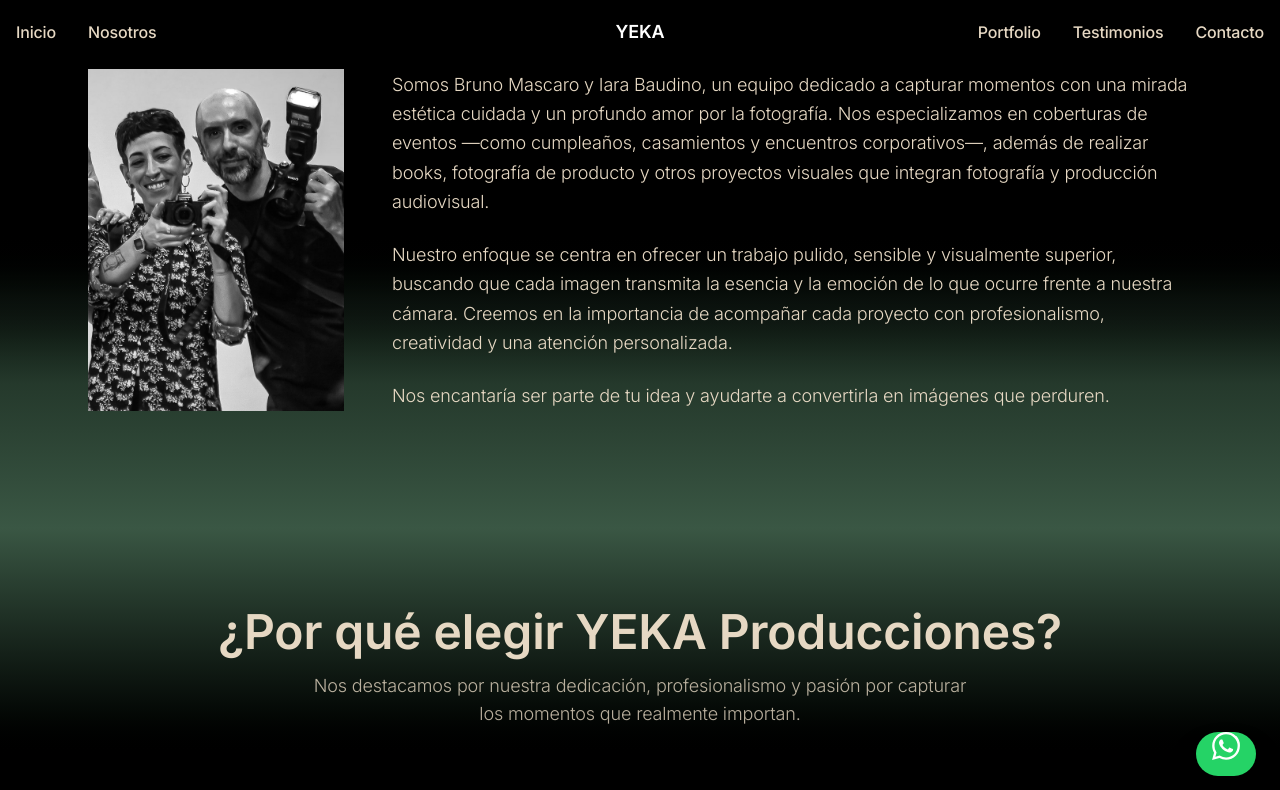
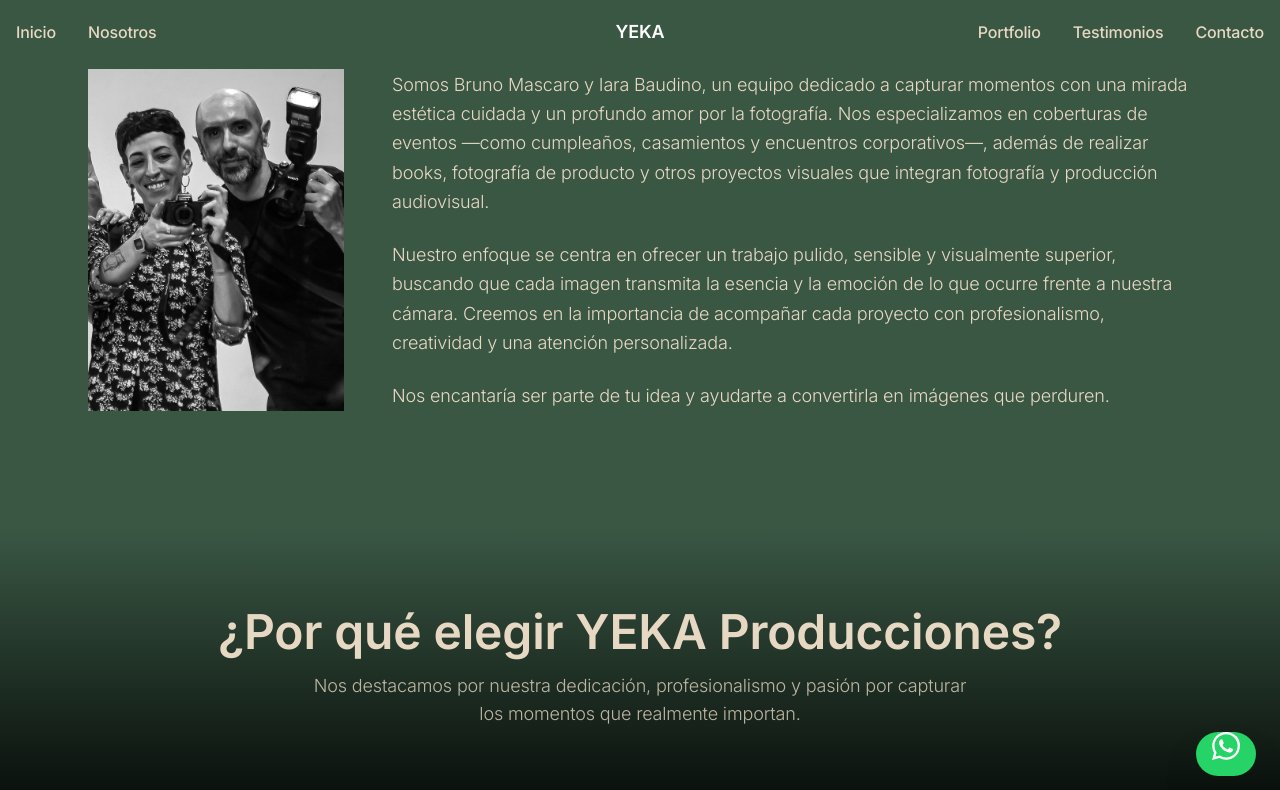
Before and after one commit to IarBaudino/portfolio-fotografia, a Next.js app: page /sobre-nosotros in a window 1280 px wide. Shown: the top 790 px of the page. Built offline with nearby package versions, Linux system fonts and the light colour scheme.

Commit message:
falta el dash y estamooo

```diff
--- a/src/components/UI/Navigation.tsx
+++ b/src/components/UI/Navigation.tsx
@@ -57,7 +57,9 @@
 
   return (
     <nav className={`fixed top-0 left-0 right-0 z-50 transition-all duration-300 ${
-      isScrolled
+      isMenuOpen
+        ? "bg-black/90 backdrop-blur-sm border-b border-[#5d866c]/30 md:bg-black/60"
+        : isScrolled
         ? "bg-black/60 backdrop-blur-sm border-b border-[#5d866c]/30"
         : "bg-transparent border-b border-transparent"
     }`}>
--- a/src/components/sections/AboutUsSection.tsx
+++ b/src/components/sections/AboutUsSection.tsx
@@ -11,7 +11,7 @@
   }, []);
 
   return (
-    <section className="relative py-4 md:py-12 mt-0 overflow-hidden -mt-14 md:-mt-16 pt-[56px] md:pt-[64px]">
+    <section className="relative py-4 md:py-12 mt-0 -mt-14 md:-mt-16 pt-[56px] md:pt-[64px]">
       {/* Fades superiores solo en la página principal (con hero) */}
       {isMainPage && (
         <>
@@ -23,29 +23,25 @@
         </>
       )}
 
-      {/* Background y fade superior cuando NO está en la página principal */}
+      {/* Background cuando NO está en la página principal - mismo estilo que la landing */}
       {!isMainPage && (
         <>
-          {/* Fondo negro desde el inicio del viewport (después del navbar) */}
-          <div className="absolute top-14 md:top-16 left-0 right-0 h-24 md:h-96 bg-black z-0"></div>
-          {/* Fade de negro (arriba) a verde (abajo) */}
-          <div className="absolute top-14 md:top-16 inset-x-0 h-24 md:h-96 bg-gradient-to-b from-black via-black/80 via-60% via-[#3a5744]/40 via-40% to-[#3a5744] z-0"></div>
-          {/* Background verde para el resto de la sección */}
-          <div className="absolute top-[152px] md:top-[448px] left-0 right-0 bottom-0 bg-[#3a5744] z-0"></div>
+          {/* Fade gradient desde arriba (fondo negro) - igual que la landing, empieza desde el viewport */}
+          <div className="absolute top-14 md:top-16 left-0 w-full h-24 md:h-96 bg-gradient-to-b from-black via-black/90 via-30% via-[#3a5744]/40 via-50% via-[#3a5744]/70 via-70% to-[#3a5744] z-0"></div>
+          {/* Fondo verde sólido para toda la sección - igual que la landing, empieza desde el comienzo de la página */}
+          <div className="absolute top-14 md:top-16 left-0 right-0 bottom-0 bg-[#3a5744] z-0 pt-24 md:pt-96"></div>
         </>
       )}
 
-      {/* Fade inferior hacia WhyChooseUsSection - diferente según la página */}
-      {isMainPage ? (
+      {/* Fade inferior hacia WhyChooseUsSection - solo en la página principal */}
+      {isMainPage && (
         <div className="absolute bottom-0 inset-x-0 h-24 md:h-96 bg-gradient-to-t from-black via-black/80 via-60% via-black/40 via-40% to-transparent z-0 pointer-events-none"></div>
-      ) : (
-        <div className="absolute bottom-0 inset-x-0 h-24 md:h-96 bg-gradient-to-t from-[#3a5744] via-[#3a5744]/80 via-60% via-black/40 via-40% to-black z-10 pointer-events-none"></div>
       )}
 
-      <div className="max-w-6xl mx-auto px-2 md:px-6 relative z-30 py-4 md:py-12">
-        <div className="relative flex flex-row items-center justify-center gap-2 md:gap-12">
+      <div className="max-w-6xl mx-auto px-2 md:px-6 relative z-20 py-4 md:py-12">
+        <div className="relative flex flex-row items-center justify-center gap-2 md:gap-12 z-30">
           {/* Imagen - visible en mobile también */}
-          <div className="w-auto z-10 flex-shrink-0 flex justify-center md:block">
+          <div className="w-auto flex-shrink-0 flex justify-center md:block relative z-30">
             <div className="relative w-32 md:w-64 h-auto aspect-[3/4] md:h-96">
               <Image
                 src="/about.jpg"
@@ -59,7 +55,7 @@
           </div>
 
           {/* Texto - centrado verticalmente */}
-          <div className="relative z-20 w-auto md:w-auto md:flex-1 space-y-1 md:space-y-6 flex flex-col justify-center">
+          <div className="relative w-auto md:w-auto md:flex-1 space-y-1 md:space-y-6 flex flex-col justify-center z-30">
             <h2 className="text-3xl md:text-5xl font-bold text-[#e6d8c3] mb-6 md:mb-12 hidden"></h2>
             <div className="space-y-1 md:space-y-6">
               <p className="text-[10px] md:text-lg text-[#e6d8c3] leading-tight md:leading-relaxed">
--- a/src/components/sections/WhyChooseUsSection.tsx
+++ b/src/components/sections/WhyChooseUsSection.tsx
@@ -39,7 +39,7 @@
   return (
     <section className="relative py-12 md:py-20 bg-black overflow-hidden">
       {/* Fade superior desde AboutUsSection (verde #3a5744) */}
-      <div className="absolute top-0 inset-x-0 h-24 md:h-96 bg-gradient-to-b from-[#3a5744] via-[#3a5744]/80 via-60% via-black/40 via-40% to-black z-0"></div>
+      <div className="absolute top-0 inset-x-0 h-24 md:h-96 bg-gradient-to-b from-[#3a5744] via-[#3a5744]/95 via-80% via-[#3a5744]/70 via-85% via-black/30 via-95% to-black z-0"></div>
       {/* Fade inferior */}
       <div className="absolute bottom-0 inset-x-0 h-24 md:h-96 bg-gradient-to-t from-black via-black/80 via-60% via-black/40 via-40% to-transparent z-0"></div>
       <div className="max-w-6xl mx-auto px-4 md:px-6 relative z-10">
```
